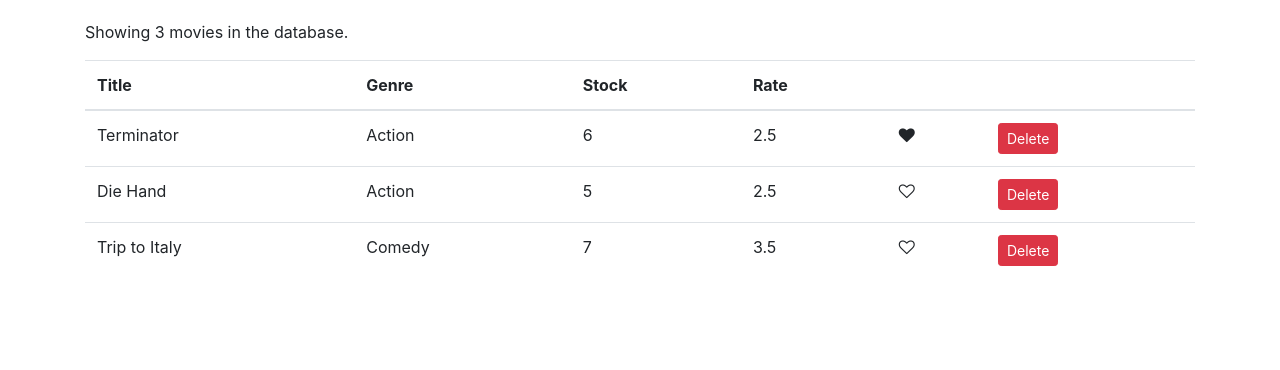
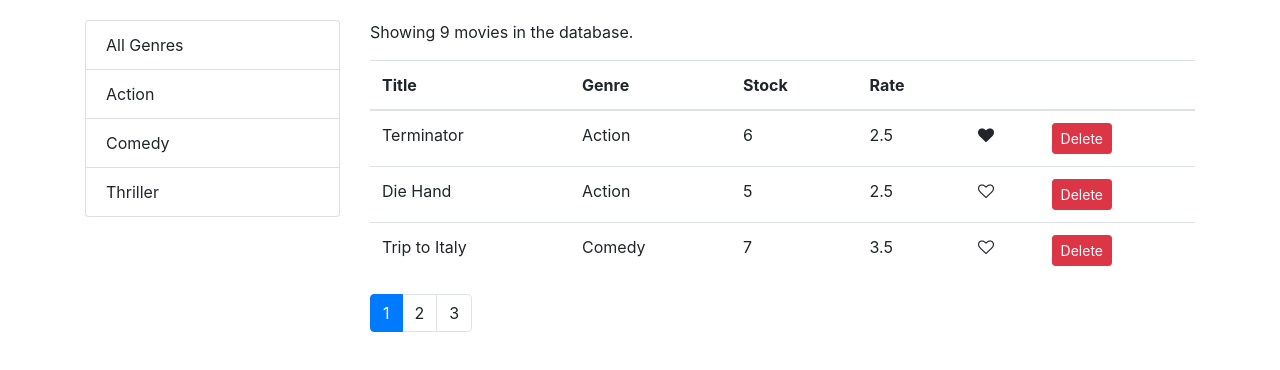
Before and after one commit to yangyang861115/React_vidly, a React (Create React App) app: page / in a window 1280 px wide. Shown: the top 370 px of the page. Built offline with nearby package versions, Linux system fonts and the light colour scheme.

Commit message:
pagination, group list

```diff
--- a/package.json
+++ b/package.json
@@ -5,6 +5,8 @@
   "dependencies": {
     "bootstrap": "^4.1.3",
     "font-awesome": "^4.7.0",
+    "lodash": "^4.17.11",
+    "prop-type": "0.0.1",
     "react": "^16.5.2",
     "react-dom": "^16.5.2",
     "react-scripts": "1.1.5"
--- /dev/null
+++ b/src/components/common/listGroup.jsx
@@ -0,0 +1,32 @@
+import React, { Component } from "react";
+const ListGroup = props => {
+  const {
+    items,
+    textProperty,
+    valueProperty,
+    onItemSelect,
+    selectedItem
+  } = props;
+  return (
+    <ul className="list-group">
+      {items.map(g => (
+        <li
+          className={
+            selectedItem === g ? "list-group-item active" : "list-group-item"
+          }
+          key={g[valueProperty]}
+          onClick={() => onItemSelect(g)}
+        >
+          {g[textProperty]}
+        </li>
+      ))}
+    </ul>
+  );
+};
+
+ListGroup.defaultProps = {
+  textProperty: "name",
+  valueProperty: "_id"
+};
+
+export default ListGroup;
--- /dev/null
+++ b/src/components/common/pagination.jsx
@@ -0,0 +1,39 @@
+import React, { Component } from "react";
+import PropTypes from "prop-types";
+import _ from "lodash";
+
+const Pagination = props => {
+  const { itemsCount, pageSize, onPageChange, currentPage } = props;
+  const pagesCount = Math.ceil(itemsCount / pageSize);
+
+  console.log(currentPage);
+
+  if (pagesCount === 1) return null;
+  const pages = _.range(1, pagesCount + 1);
+
+  return (
+    <nav aria-label="Page navigation example">
+      <ul className="pagination">
+        {pages.map(page => (
+          <li
+            className={page === currentPage ? "page-item active" : "page-item"}
+            key={page}
+          >
+            <a className="page-link" onClick={() => onPageChange(page)}>
+              {page}
+            </a>
+          </li>
+        ))}
+      </ul>
+    </nav>
+  );
+};
+
+Pagination.propTypes = {
+  itemsCount: PropTypes.number.isRequired,
+  pageSize: PropTypes.number.isRequired,
+  onPageChange: PropTypes.func.isRequired,
+  currentPage: PropTypes.number.isRequired
+};
+
+export default Pagination;
--- a/src/components/movies.jsx
+++ b/src/components/movies.jsx
@@ -1,11 +1,27 @@
 import React, { Component } from "react";
 import { getMovies } from "../services/fakeMovieService";
+import { getGenres } from "../services/fakeGenreService";
+
 import Like from "./common/like";
+import Pagination from "./common/pagination";
+import { paginate } from "../utils/paginate";
+import ListGroup from "./common/listGroup";
 
 class Movies extends Component {
   state = {
-    movies: getMovies()
+    movies: [],
+    genres: [],
+    pageSize: 3,
+    currentPage: 1
   };
+
+  componentDidMount() {
+    const genres = [{ name: "All Genres" }, ...getGenres()];
+    this.setState({
+      movies: getMovies(),
+      genres
+    });
+  }
 
   handleDelete = movie => {
     const movies = this.state.movies.filter(m => m._id !== movie._id);
@@ -24,14 +40,49 @@
     });
   };
 
+  handlePageChange = page => {
+    this.setState({
+      currentPage: page
+    });
+  };
+
+  handleGenreSelect = genre => {
+    this.setState({
+      currentPage: 1,
+      selectedGenre: genre
+    });
+  };
+
   render() {
     const { length: count } = this.state.movies;
+    const {
+      pageSize,
+      currentPage,
+      movies: allMovies,
+      genres,
+      selectedGenre
+    } = this.state;
+
+    const filtered =
+      selectedGenre && selectedGenre._id
+        ? allMovies.filter(m => m.genre._id === selectedGenre._id)
+        : allMovies;
+    const movies = paginate(filtered, currentPage, pageSize);
+
     if (count === 0) {
       return <p>There are no movies in the database.</p>;
     }
     return (
-      <React.Fragment>
-        <p>Showing {count} movies in the database.</p>
+      <div className="row">
+        <div className="col-3">
+          <ListGroup
+            items={genres}
+            selectedItem={selectedGenre}
+            onItemSelect={this.handleGenreSelect}
+          />
+        </div>
+        <div className="col">
+          <p>Showing {filtered.length} movies in the database.</p>
           <table className="table">
             <thead>
               <tr>
@@ -44,7 +95,7 @@
               </tr>
             </thead>
             <tbody>
-            {this.state.movies.map(m => {
+              {movies.map(m => {
                 return (
                   <tr key={m._id}>
                     <td>{m.title}</td>
@@ -52,7 +103,10 @@
                     <td>{m.numberInStock}</td>
                     <td>{m.dailyRentalRate}</td>
                     <td>
-                    <Like liked={m.liked} onClick={() => this.handleLike(m)} />
+                      <Like
+                        liked={m.liked}
+                        onClick={() => this.handleLike(m)}
+                      />
                     </td>
                     <td>
                       <button
@@ -69,7 +123,14 @@
               })}
             </tbody>
           </table>
-      </React.Fragment>
+          <Pagination
+            currentPage={currentPage}
+            itemsCount={filtered.length}
+            pageSize={pageSize}
+            onPageChange={this.handlePageChange}
+          />
+        </div>
+      </div>
     );
   }
 }
--- a/src/services/fakeGenreService.js
+++ b/src/services/fakeGenreService.js
@@ -0,0 +1,9 @@
+export const genres = [
+  { _id: "5b21ca24jfdslfajslf42331313", name: "Action" },
+  { _id: "5b21ca24jfdslfajslf42331314", name: "Comedy" },
+  { _id: "5b21ca24jfdslfajslf42331315", name: "Thriller" }
+];
+
+export function getGenres() {
+  return genres.filter(g => g);
+}
--- a/src/services/fakeMovieService.js
+++ b/src/services/fakeMovieService.js
@@ -13,7 +13,7 @@
   {
     _id: "5b21ca24jfdslfajslf42331424",
     title: "Die Hand",
-    genre: { _id: "5b21ca24jfdslfajslf42331314", name: "Action" },
+    genre: { _id: "5b21ca24jfdslfajslf42331313", name: "Action" },
     numberInStock: 5,
     dailyRentalRate: 2.5,
     publishDate: "2018-01-03T19:04:28.809Z"
@@ -21,7 +21,56 @@
   {
     _id: "5b21ca24jfdslfajslf42331425",
     title: "Trip to Italy",
-    genre: { _id: "5b21ca24jfdslfajslf42331315", name: "Comedy" },
+    genre: { _id: "5b21ca24jfdslfajslf42331314", name: "Comedy" },
+    numberInStock: 7,
+    dailyRentalRate: 3.5,
+    publishDate: "2018-01-03T19:04:28.809Z"
+  },
+  {
+    _id: "5b21ca24jfdslfajslf42331426",
+    title: "Bad Day",
+    genre: { _id: "5b21ca24jfdslfajslf42331315", name: "Thriller" },
+    numberInStock: 6,
+    dailyRentalRate: 2.5,
+    publishDate: "2018-01-03T19:04:28.809Z",
+    liked: true
+  },
+  {
+    _id: "5b21ca24jfdslfajslf42331427",
+    title: "Happy Family",
+    genre: { _id: "5b21ca24jfdslfajslf42331313", name: "Action" },
+    numberInStock: 5,
+    dailyRentalRate: 2.5,
+    publishDate: "2018-01-03T19:04:28.809Z"
+  },
+  {
+    _id: "5b21ca24jfdslfajslf42331428",
+    title: "What a day",
+    genre: { _id: "5b21ca24jfdslfajslf42331314", name: "Comedy" },
+    numberInStock: 7,
+    dailyRentalRate: 3.5,
+    publishDate: "2018-01-03T19:04:28.809Z"
+  },
+  {
+    _id: "5b21ca24jfdslfajslf42331429",
+    title: "Last Night",
+    genre: { _id: "5b21ca24jfdslfajslf42331313", name: "Action" },
+    numberInStock: 6,
+    dailyRentalRate: 2.5,
+    publishDate: "2018-01-03T19:04:28.809Z"
+  },
+  {
+    _id: "5b21ca24jfdslfajslf42331430",
+    title: "Gone with the Wind",
+    genre: { _id: "5b21ca24jfdslfajslf42331315", name: "Thriller" },
+    numberInStock: 5,
+    dailyRentalRate: 2.5,
+    publishDate: "2018-01-03T19:04:28.809Z"
+  },
+  {
+    _id: "5b21ca24jfdslfajslf42331431",
+    title: "Pop up",
+    genre: { _id: "5b21ca24jfdslfajslf42331314", name: "Comedy" },
     numberInStock: 7,
     dailyRentalRate: 3.5,
     publishDate: "2018-01-03T19:04:28.809Z"
--- /dev/null
+++ b/src/utils/paginate.js
@@ -0,0 +1,9 @@
+import _ from "lodash";
+
+export function paginate(items, pageNumber, pageSize) {
+  const startIndex = (pageNumber - 1) * pageSize;
+  return _(items)
+    .slice(startIndex)
+    .take(pageSize)
+    .value();
+}
```
Also changed, not shown: 1 other file (tests, documents, lock files or other folders). Lines whose indentation alone changed are shown as unchanged.
